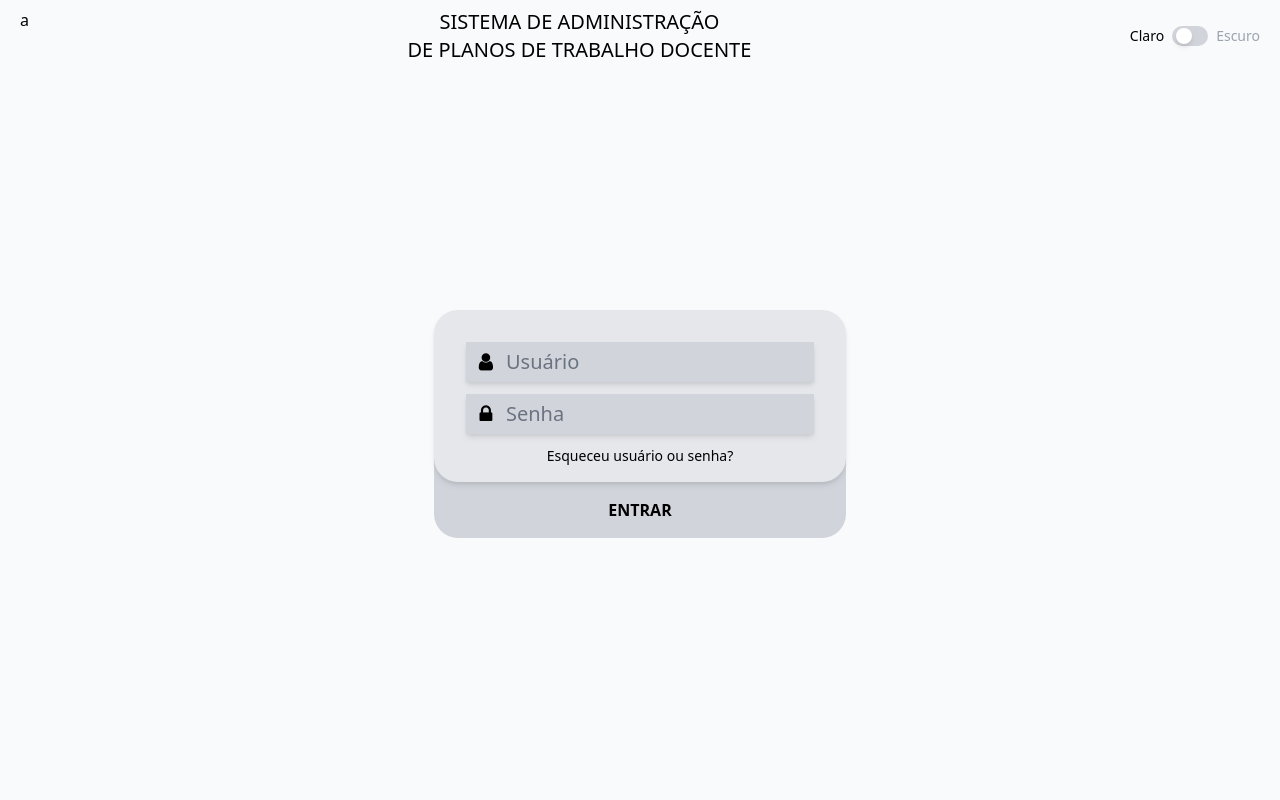
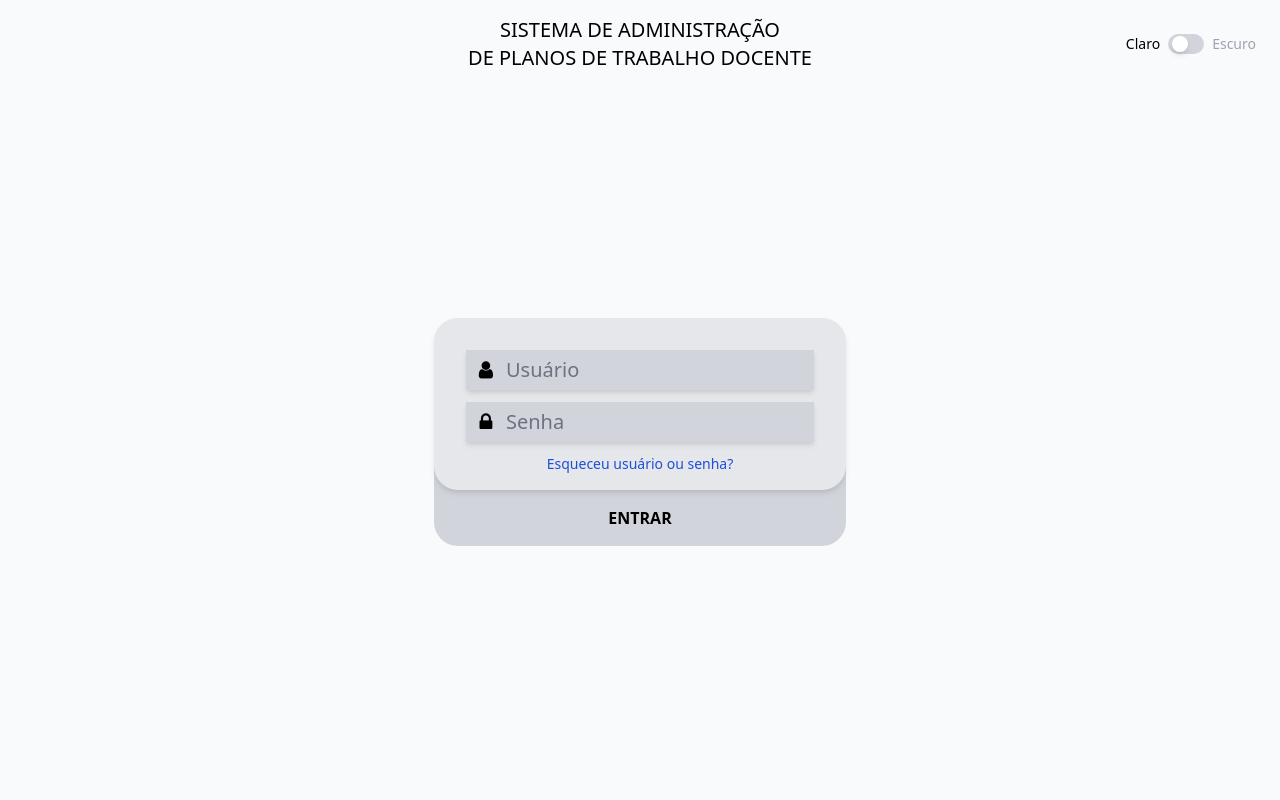
Before and after one commit to pedromchd/ptd-php, a PHP site: page /src/index.html in a window 1280 px wide. Run offline with PHP 8.4, Linux system fonts and the light colour scheme.

Commit message:
fixing header, small and cursor behavior

```diff
--- a/src/css/tailwind.css
+++ b/src/css/tailwind.css
@@ -16,7 +16,7 @@
     @apply text-xl relative z-20 flex flex-col p-8 pb-4 rounded-3xl space-y-3 shadow-md bg-gray-200 dark:bg-gray-700;
   }
   .btn-login-inner {
-    @apply w-full text-center font-semibold uppercase relative -top-6 pt-10 pb-4 rounded-b-3xl select-none bg-gray-300 dark:bg-gray-800;
+    @apply w-full text-center font-semibold uppercase relative -top-6 pt-10 pb-4 rounded-b-3xl select-none cursor-pointer bg-gray-300 dark:bg-gray-800;
   }
   .input-group-login {
     @apply flex shadow-md bg-gray-300 dark:bg-gray-800;
@@ -28,6 +28,6 @@
     @apply h-10 grid place-items-center pr-3;
   }
   .cs:not(.fa-lock) {
-    @apply cursor-pointer;
+    @apply pointer-events-auto cursor-pointer;
   }
 }
--- a/src/index.html
+++ b/src/index.html
@@ -21,12 +21,12 @@
     $watch('darkMode', value => localStorage.setItem('darkMode', JSON.stringify(value)))">
   <div :class="{'dark': darkMode === true}">
     <div class="page-bg">
-      <header class="py-2 px-5 text-center flex justify-between">
-        <div class="">
-          a
+      <header class="px-6 space-y-4 sm:space-y-0 sm:py-4 flex flex-col sm:flex-row">
+        <div class="w-full flex-1"></div>
+        <div class="flex-shrink-0">
+          <h1 class="text-xl text-center uppercase">Sistema de Administração<br>de Planos de Trabalho Docente</h1>
         </div>
-        <h1 class="text-xl uppercase">Sistema de Administração<br>de Planos de Trabalho Docente</h1>
-        <div class="flex items-center justify-end space-x-2 select-none">
+        <div class="w-full flex-1 flex items-center justify-center sm:justify-end space-x-2 select-none">
           <span class="text-sm dark:text-gray-500 duration-200">Claro</span>
           <label for="toggle" class="toggle-bg" title="Define o tema da página">
             <div class="toggle-dot"></div>
@@ -54,7 +54,9 @@
                 <input type="password" name="senha" id="senha" required placeholder="Senha" class="placeholder-gray-500 dark:placeholder-gray-400">
               </div>
             </section>
-            <small class="text-center text-sm"><a href="esqueci_minha_senha.php">Esqueceu usuário ou senha?</a></small>
+            <small class="text-center text-sm text-blue-700 dark:text-blue-400">
+              <a href="esqueci_minha_senha.php" class="cursor-pointer">Esqueceu usuário ou senha?</a>
+            </small>
           </section>
           <input type="submit" name="entrar" value="Entrar" class="btn-login-inner">
         </form>
```
Also changed, not shown: src/css/style.min.css.
